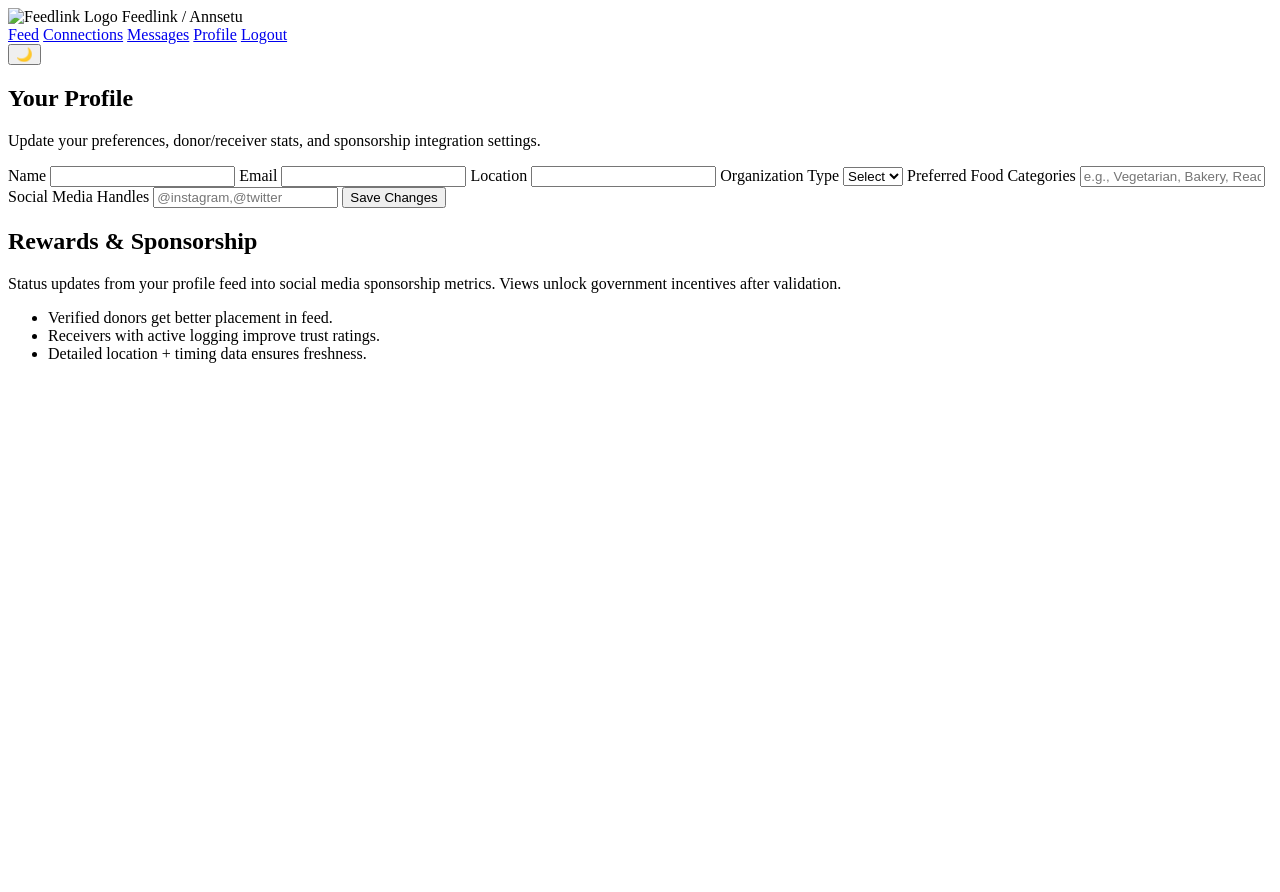
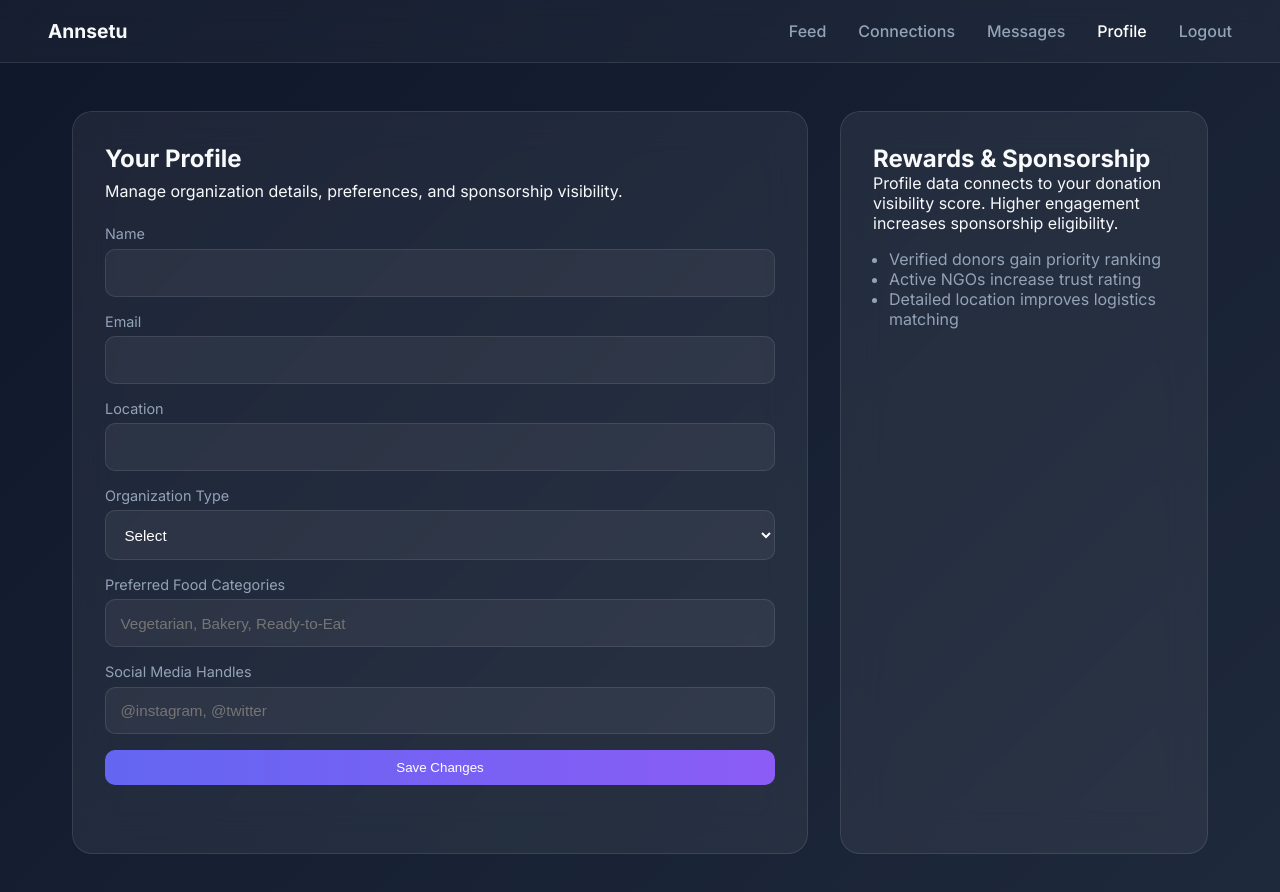
Before and after one commit to prince-git23/PIH2026_TechX, a plain HTML site: page profile.html in a window 1280 px wide. Before the commit the page ends 800 px from the top, so only its background shows below. Drawn offline with Linux system fonts and the light colour scheme; a script that the page names is missing.

Commit message:
Refactor profile.html with improved layout and styles
Updated HTML structure and styles for the profile page. Enhanced navigation and form elements for better user experience.

```diff
--- a/profile.html
+++ b/profile.html
@@ -1,17 +1,176 @@
 <!DOCTYPE html>
-<html lang="ur">
+<html lang="en">
 <head>
-    <meta charset="UTF-8" />
-    <meta name="viewport" content="width=device-width, initial-scale=1" />
+<meta charset="UTF-8">
+<meta name="viewport" content="width=device-width, initial-scale=1.0">
 <title>FeedLink | Profile</title>
-    <link rel="stylesheet" href="css/style.css" />
+
+<link href="https://fonts.googleapis.com/css2?family=Inter:wght@400;500;600;700;800&display=swap" rel="stylesheet">
+
+<style>
+:root{
+    --primary:#6366f1;
+    --accent:#8b5cf6;
+    --bg:#0f172a;
+    --card:rgba(255,255,255,0.06);
+    --border:rgba(255,255,255,0.1);
+    --text:#f8fafc;
+    --muted:#94a3b8;
+}
+
+*{
+    margin:0;
+    padding:0;
+    box-sizing:border-box;
+}
+
+body{
+    font-family:'Inter',sans-serif;
+    background:linear-gradient(135deg,#0f172a,#1e293b);
+    color:var(--text);
+    min-height:100vh;
+}
+
+/* NAVBAR */
+.top-nav{
+    display:flex;
+    justify-content:space-between;
+    align-items:center;
+    padding:1.2rem 3rem;
+    border-bottom:1px solid var(--border);
+    background:rgba(255,255,255,0.03);
+    backdrop-filter:blur(12px);
+}
+
+.brand{
+    font-weight:700;
+    font-size:1.2rem;
+}
+
+.nav-links{
+    display:flex;
+    gap:2rem;
+}
+
+.nav-links a{
+    text-decoration:none;
+    color:var(--muted);
+    font-weight:500;
+    transition:0.3s;
+}
+
+.nav-links a:hover,
+.nav-links a[aria-current="page"]{
+    color:white;
+}
+
+.btn{
+    padding:0.6rem 1.2rem;
+    border-radius:10px;
+    border:1px solid var(--border);
+    background:transparent;
+    color:white;
+    cursor:pointer;
+    transition:0.3s;
+}
+
+.btn.primary{
+    background:linear-gradient(90deg,#6366f1,#8b5cf6);
+    border:none;
+}
+
+.btn.primary:hover{
+    transform:translateY(-3px);
+    box-shadow:0 15px 30px rgba(99,102,241,0.4);
+}
+
+/* PAGE LAYOUT */
+.page-body{
+    max-width:1200px;
+    margin:auto;
+    padding:3rem 2rem;
+    display:grid;
+    grid-template-columns:2fr 1fr;
+    gap:2rem;
+}
+
+/* PROFILE CARD */
+.profile-card{
+    background:var(--card);
+    border:1px solid var(--border);
+    border-radius:20px;
+    padding:2rem;
+    backdrop-filter:blur(20px);
+}
+
+.profile-card h1{
+    margin-bottom:0.5rem;
+}
+
+/* FORM */
+form{
+    margin-top:1.5rem;
+    display:flex;
+    flex-direction:column;
+    gap:1rem;
+}
+
+label{
+    display:flex;
+    flex-direction:column;
+    font-size:0.9rem;
+    gap:0.4rem;
+    color:var(--muted);
+}
+
+input,select{
+    padding:0.9rem;
+    border-radius:10px;
+    border:1px solid var(--border);
+    background:rgba(255,255,255,0.05);
+    color:white;
+    font-size:0.95rem;
+}
+
+input:focus,
+select:focus{
+    outline:none;
+    border-color:var(--primary);
+}
+
+.form-message{
+    font-size:0.9rem;
+    min-height:20px;
+}
+
+/* POLICY CARD */
+.policy-card{
+    background:var(--card);
+    border:1px solid var(--border);
+    border-radius:20px;
+    padding:2rem;
+    backdrop-filter:blur(20px);
+}
+
+.policy-card ul{
+    margin-top:1rem;
+    padding-left:1rem;
+    color:var(--muted);
+}
+
+/* RESPONSIVE */
+@media(max-width:1000px){
+    .page-body{
+        grid-template-columns:1fr;
+    }
+}
+</style>
 </head>
+
 <body>
+
 <nav class="top-nav">
-        <div class="brand">
-            <img src="assets/images/brand-logo.svg" alt="Feedlink Logo" />
-            <span>Feedlink / Annsetu</span>
-        </div>
+    <div class="brand">Annsetu</div>
     <div class="nav-links">
         <a href="home.html">Feed</a>
         <a href="connections.html">Connections</a>
@@ -19,28 +178,33 @@
         <a href="profile.html" aria-current="page">Profile</a>
         <a href="index.html">Logout</a>
     </div>
-        <button id="themeToggle" class="btn secondary">🌙</button>
 </nav>
 
-    <main class="page-body profile-page">
+<main class="page-body">
+
     <section class="profile-card">
         <header>
             <h1>Your Profile</h1>
-                <p>Update your preferences, donor/receiver stats, and sponsorship integration settings.</p>
+            <p>Manage organization details, preferences, and sponsorship visibility.</p>
         </header>
+
         <form id="profileForm" novalidate>
+
             <label>
                 Name
-                    <input type="text" id="profileName" required />
+                <input type="text" id="profileName" required>
             </label>
+
             <label>
                 Email
-                    <input type="email" id="profileEmail" required />
+                <input type="email" id="profileEmail" required>
             </label>
+
             <label>
                 Location
-                    <input type="text" id="profileLocation" required />
+                <input type="text" id="profileLocation" required>
             </label>
+
             <label>
                 Organization Type
                 <select id="profileType" required>
@@ -51,33 +215,39 @@
                     <option value="lawn">Lawn</option>
                 </select>
             </label>
+
             <label>
                 Preferred Food Categories
-                    <input type="text" id="profileCategories" placeholder="e.g., Vegetarian, Bakery, Ready-to-Eat" />
+                <input type="text" id="profileCategories" placeholder="Vegetarian, Bakery, Ready-to-Eat">
             </label>
+
             <label>
                 Social Media Handles
-                    <input type="text" id="profileSocial" placeholder="@instagram,@twitter" />
+                <input type="text" id="profileSocial" placeholder="@instagram, @twitter">
             </label>
+
             <button type="submit" class="btn primary">Save Changes</button>
-                <p id="profileAlert" class="form-message" aria-live="polite"></p>
+            <p id="profileAlert" class="form-message"></p>
+
         </form>
     </section>
 
-        <section class="policy-card">
+    <aside class="policy-card">
         <h2>Rewards & Sponsorship</h2>
         <p>
-                Status updates from your profile feed into social media sponsorship metrics. Views unlock
-                government incentives after validation.
+            Profile data connects to your donation visibility score.
+            Higher engagement increases sponsorship eligibility.
         </p>
         <ul>
-                <li>Verified donors get better placement in feed.</li>
-                <li>Receivers with active logging improve trust ratings.</li>
-                <li>Detailed location + timing data ensures freshness.</li>
+            <li>Verified donors gain priority ranking</li>
+            <li>Active NGOs increase trust rating</li>
+            <li>Detailed location improves logistics matching</li>
         </ul>
-        </section>
+    </aside>
+
 </main>
 
 <script type="module" src="js/profile.js"></script>
+
 </body>
 </html>
```
Lines whose indentation alone changed are shown as unchanged.
